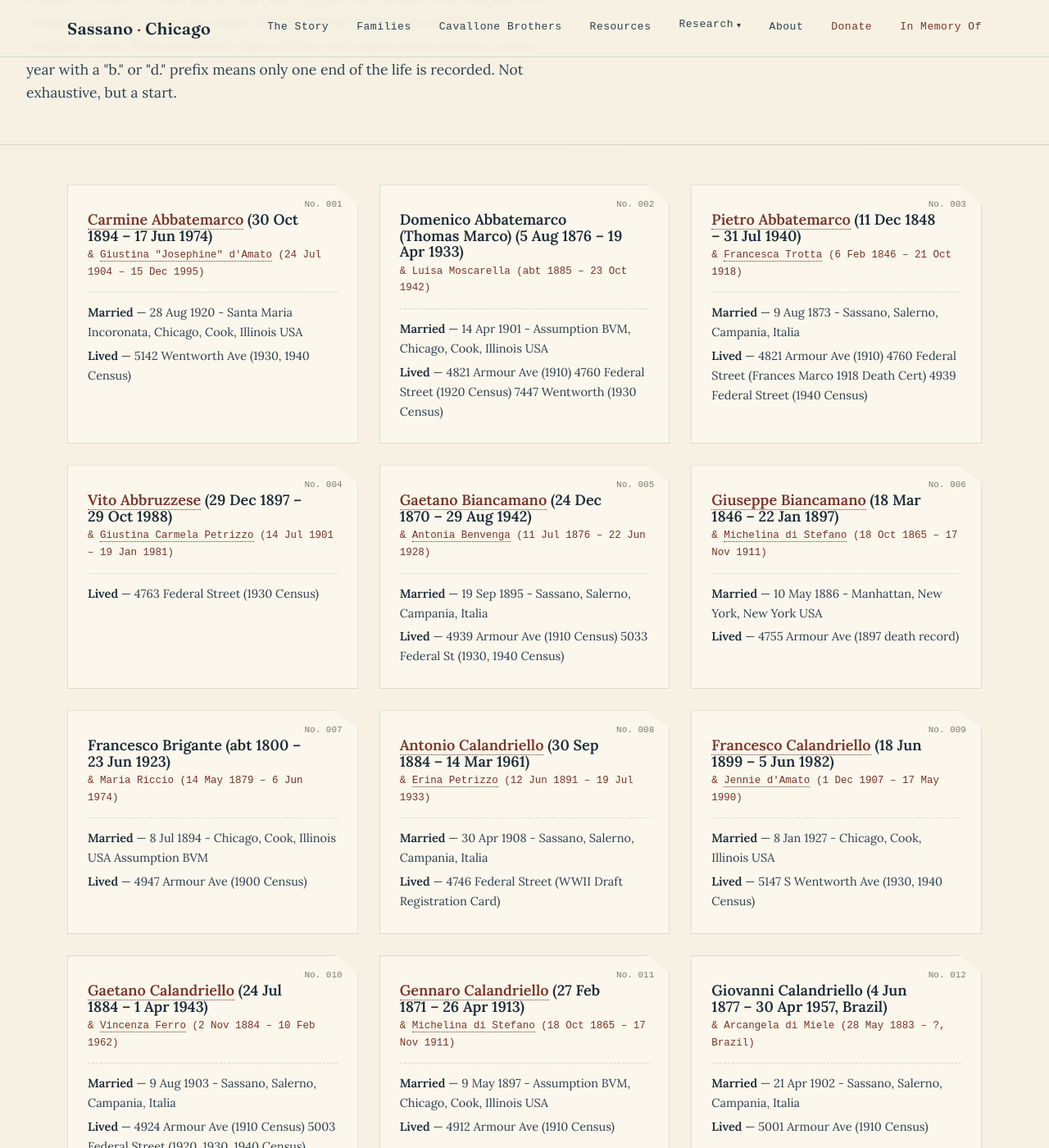
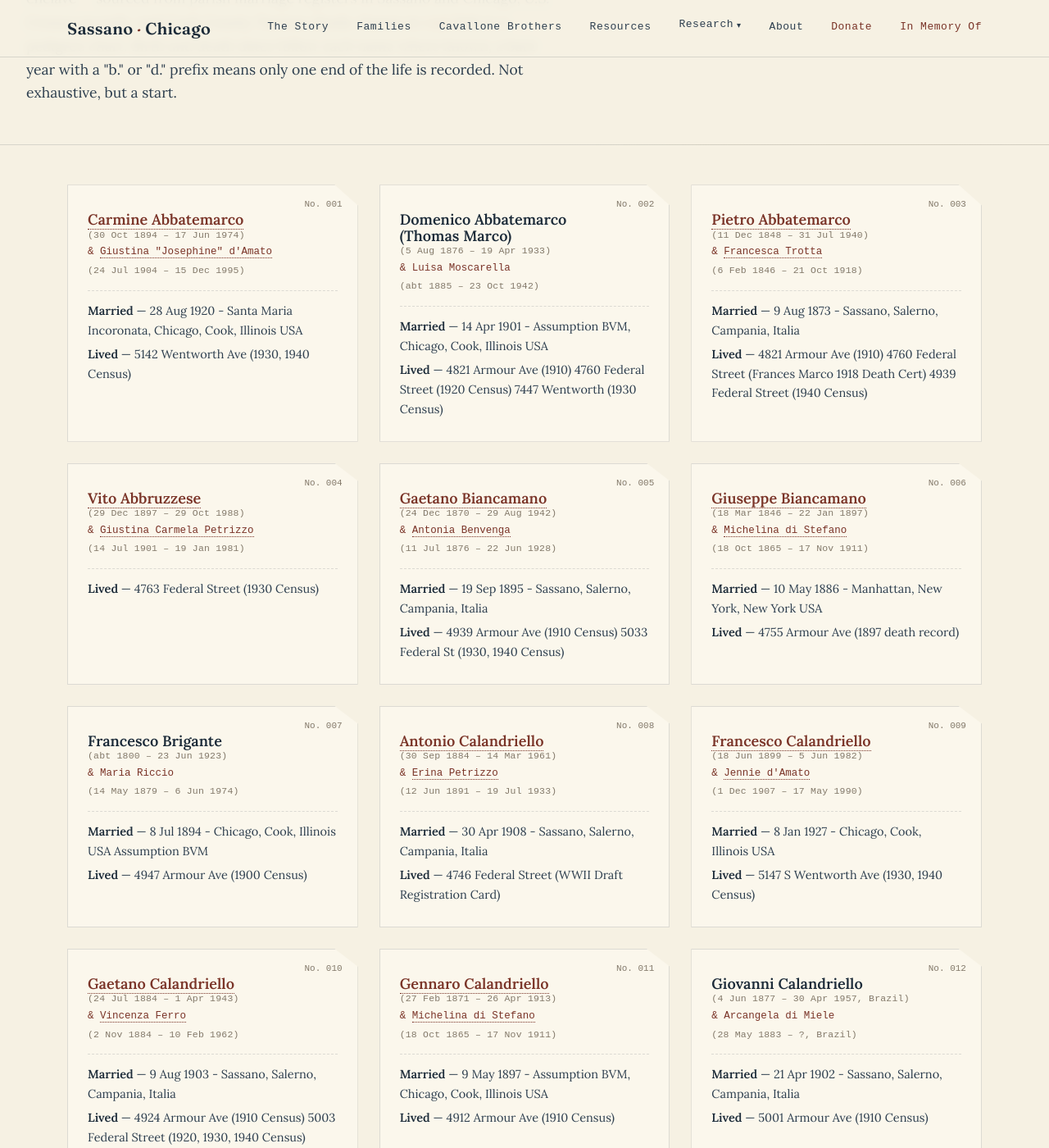
Before and after one commit to johncavallone/sassanochicago, a Jekyll site: the page built from families.html, in a window 1280 px wide and 1400 px high, scrolled down 289 px. Shown: the whole window at 82% size. Built offline with Jekyll 4.4.1, drawn with Linux system fonts in a browser that asks for light colours; some web fonts are replaced.

Commit message:
Add files via upload

```diff
--- a/assets/style.css
+++ b/assets/style.css
@@ -283,6 +283,10 @@
   }
   .ledger-card .dates{
     font-family:'Spectral Mono',monospace; font-size:12.5px; color:var(--brick); margin-bottom:14px;
+  }
+  .ledger-card .life-dates{
+    display:block; font-family:'Spectral Mono',monospace; font-size:11.5px; font-weight:400;
+    color:var(--stone); letter-spacing:.2px; margin-top:3px;
   }
   .ledger-card .meta{font-size:14.5px; color:var(--ink-soft); border-top:1px dashed var(--stone-line); padding-top:12px;}
   .ledger-card .meta div{margin-bottom:5px;}
```
Also changed, not shown: assets/images/gallery/QUAGLIANO-Giuseppe-b1910-d1976.jpg, 4 other files.
